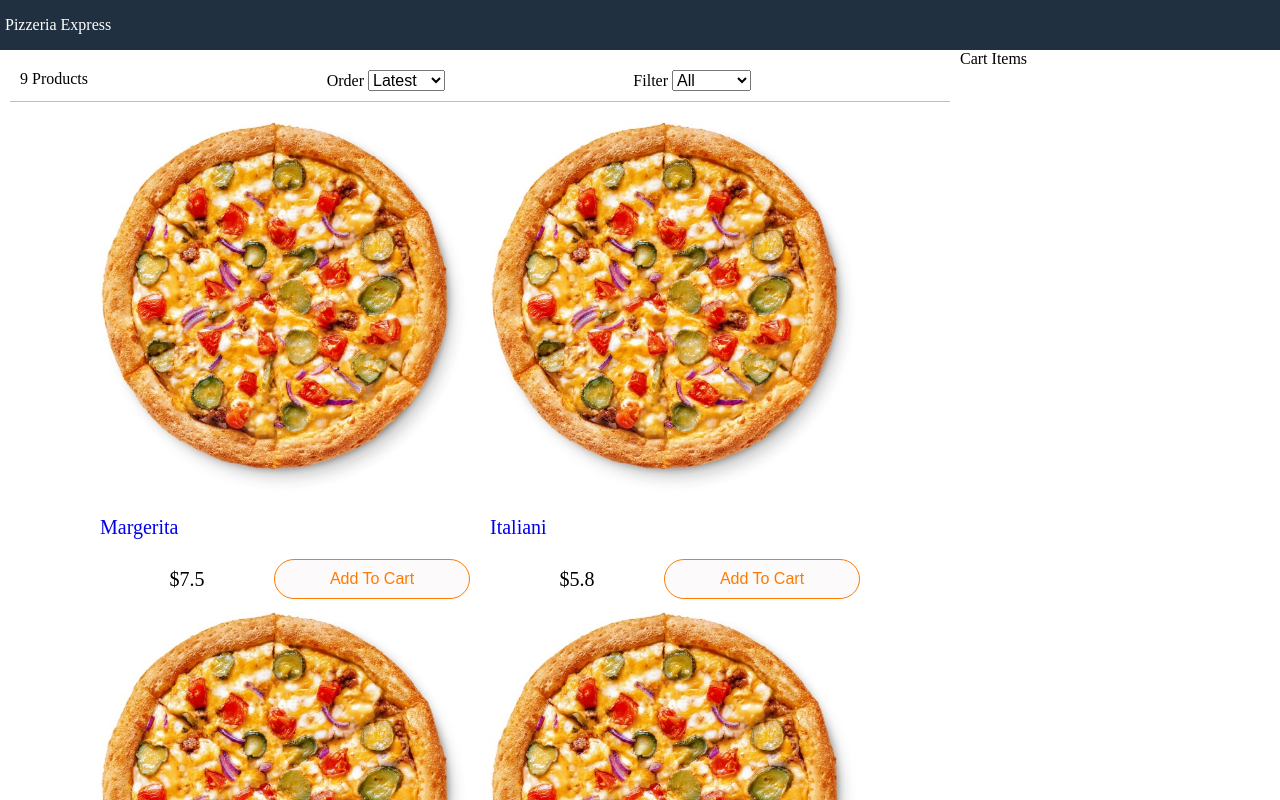
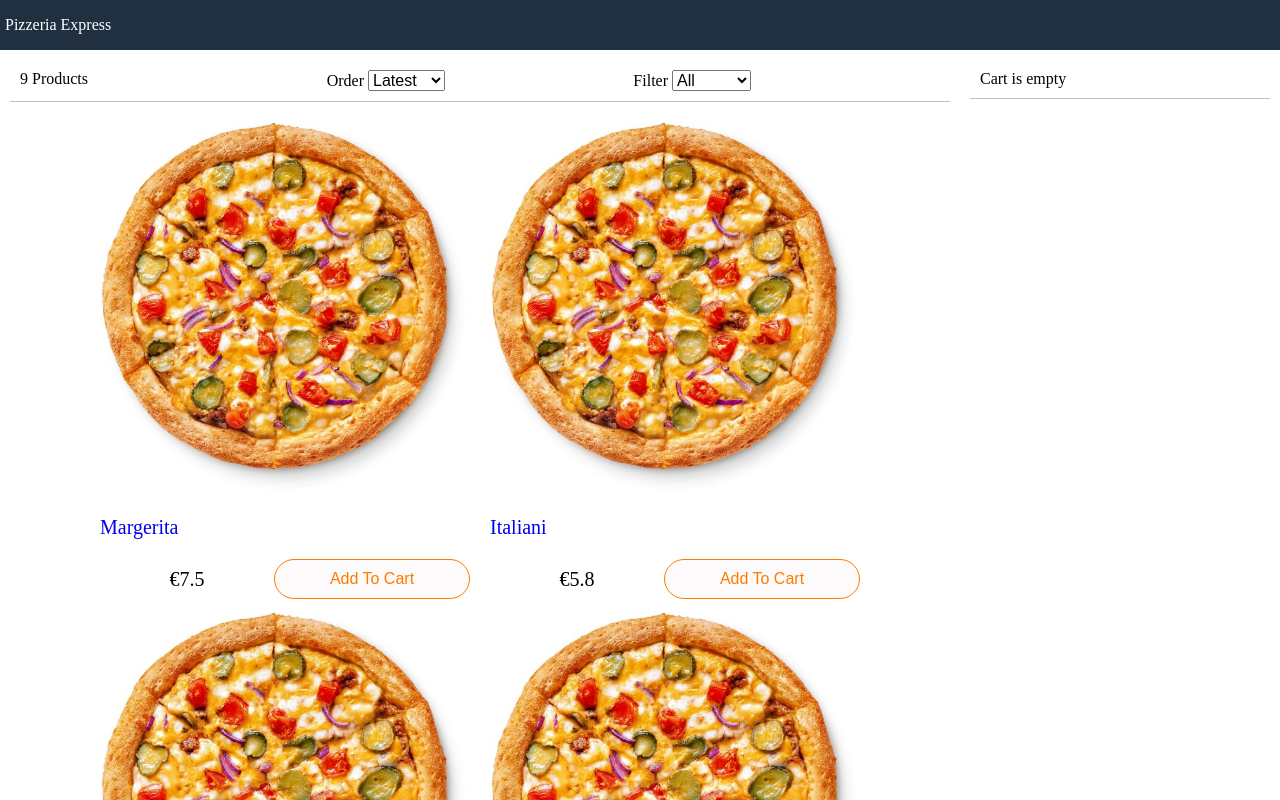
Before and after one commit to kinjal31995/React_Pizza_shop, a React (Create React App) app: page / in a window 1280 px wide. Shown: the top 800 px of the page. Built offline with nearby package versions, Linux system fonts and the light colour scheme.

Commit message:
cart-component

```diff
--- a/src/App.js
+++ b/src/App.js
@@ -3,16 +3,40 @@ import React from "react";
 import data from "./data.json";
 import Filter from "./components/Filter";
 import Products from "./components/Products";
+import Cart from "./components/Cart";
 
 class App extends React.Component {
   constructor() {
     super();
     this.state = {
       products: data.products,
+      cartItems: [],
       size: "",
       sort: ""
     };
   }
+
+  removeFromCart = product => {
+    const cartItems = this.state.cartItems.slice();
+    this.setState({
+      cartItems: cartItems.filter(x => x._id !== product._id)
+    });
+  };
+
+  addToCart = product => {
+    const cartItems = this.state.cartItems.slice();
+    let alreadyInCart = false;
+    cartItems.forEach(item => {
+      if (item._id === product._id) {
+        item.count++;
+        alreadyInCart = true;
+      }
+    });
+    if (!alreadyInCart) {
+      cartItems.push({ ...product, count: 1 });
+    }
+    this.setState({ cartItems });
+  };
 
   sortProducts = event => {
     // implement
@@ -73,9 +97,17 @@ class App extends React.Component {
                 filterProducts={this.filterProducts}
                 sortProducts={this.sortProducts}
               ></Filter>
-              <Products products={this.state.products}></Products>
+              <Products
+                products={this.state.products}
+                addToCart={this.addToCart}
+              ></Products>
             </div>
-            <div className="sidebar">Cart Items</div>
+            <div className="sidebar">
+              <Cart
+                cartItems={this.state.cartItems}
+                removeFromCart={this.removeFromCart}
+              ></Cart>
+            </div>
           </div>
         </main>
         <footer>All Right is reserved.</footer>
--- /dev/null
+++ b/src/components/Cart.js
@@ -0,0 +1,56 @@
+import React, { Component } from "react";
+import formatCurrency from "../util";
+
+export default class Cart extends Component {
+  render() {
+    const { cartItems } = this.props;
+    return (
+      <div>
+        {cartItems.length === 0 ? (
+          <div className="cart cart-header">Cart is empty</div>
+        ) : (
+          <div className="cart cart-header">
+            You have {cartItems.length} in the Cart{" "}
+          </div>
+        )}
+
+        <div>
+          <div className="cart">
+            <ul className="cart-items">
+              {cartItems.map(item => (
+                <li key={item._id}>
+                  <div>
+                    <img src={item.image} alt={item.title}></img>
+                  </div>
+                  <div>
+                    <div>{item.title}</div>
+                    <div className="right">
+                      {formatCurrency(item.price)} X {item.count}{" "}
+                      <button onClick={() => this.props.removeFromCart(item)}>
+                        Remove
+                      </button>
+                    </div>
+                  </div>
+                </li>
+              ))}
+            </ul>
+          </div>
+
+          {cartItems.length !== 0 && (
+            <div className="cart">
+              <div className="total">
+                <div>
+                  Total:{" "}
+                  {formatCurrency(
+                    cartItems.reduce((a, c) => a + c.price * c.count, 0)
+                  )}
+                </div>
+                <button className="button primary">Proceed</button>
+              </div>
+            </div>
+          )}
+        </div>
+      </div>
+    );
+  }
+}
--- a/src/components/Products.js
+++ b/src/components/Products.js
@@ -15,7 +15,12 @@ export default class Products extends Component {
                 </a>
                 <div className="product-price">
                   <div>{formatCurrency(product.price)}</div>
-                  <button className="button primary">Add To Cart</button>
+                  <button
+                    onClick={()=>this.props.addToCart(product)}
+                    className="button primary"
+                  >
+                    Add To Cart
+                  </button>
                 </div>
               </div>
             </li>
--- a/src/index.css
+++ b/src/index.css
@@ -107,7 +107,8 @@ footer {
   max-height: 37rem;
 }
 
-.product p {font-size: 2rem;
+.product p {
+  font-size: 2rem;
 }
 
 .product-price {
@@ -163,4 +164,63 @@ footer {
   border-bottom: 0.1rem solid #c0c0c0;
 }
 
-.filter div{flex: 1;}
+.filter div {
+  flex: 1;
+}
+
+/* ------------------------------------------------------------------------- */
+/* Index.css - Cart-component ---------------------------------------------- */
+/* ------------------------------------------------------------------------- */
+
+.cart {
+  padding: 1rem;
+  margin: 1rem;
+  display: flex;
+}
+.cart-header {
+  border-bottom: 0.1rem solid #c0c0c0;
+}
+
+.cart-items {
+  padding: 0;
+  width: 100%;
+  list-style-type: none;
+}
+
+.cart-items img {
+  width: 6rem;
+}
+
+.cart-items li {
+  display: flex;
+}
+
+.cart-items li div {
+  padding: 0.5rem;
+}
+
+.cart-items li div:last-child {
+  flex: 1;
+}
+
+.right {
+  text-align: right;
+}
+
+.total {
+  display: flex;
+  justify-content: space-between;
+  align-items: center;
+  width: 100%;
+}
+
+.total > div {
+  font-size: 2.8rem;
+  font-weight: 800;
+  color: #502803;
+}
+
+.total > div,
+.total > button {
+  flex: 1;
+}
--- a/src/util.js
+++ b/src/util.js
@@ -1,3 +1,4 @@
 export default function formatCurrency(num) {
-  return "$" + Number(num.toFixed(1)).toLocaleString() + " ";
+  return "€" + Number(num.toFixed(1)).toLocaleString() + " ";
+  // return "\u20AC" + Number(num.toFixed(1)).toLocaleString() + " ";
 }
```
Also changed, not shown: 1 other file (tests, documents, lock files or other folders).
